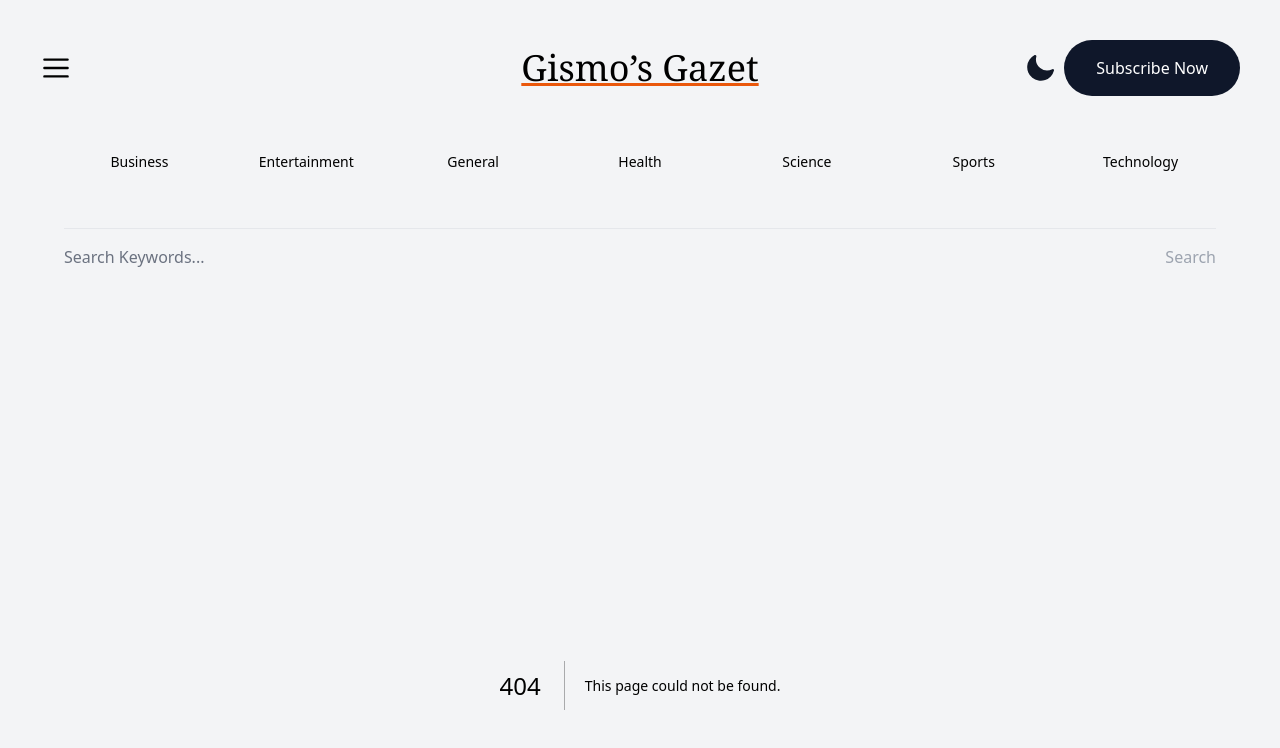
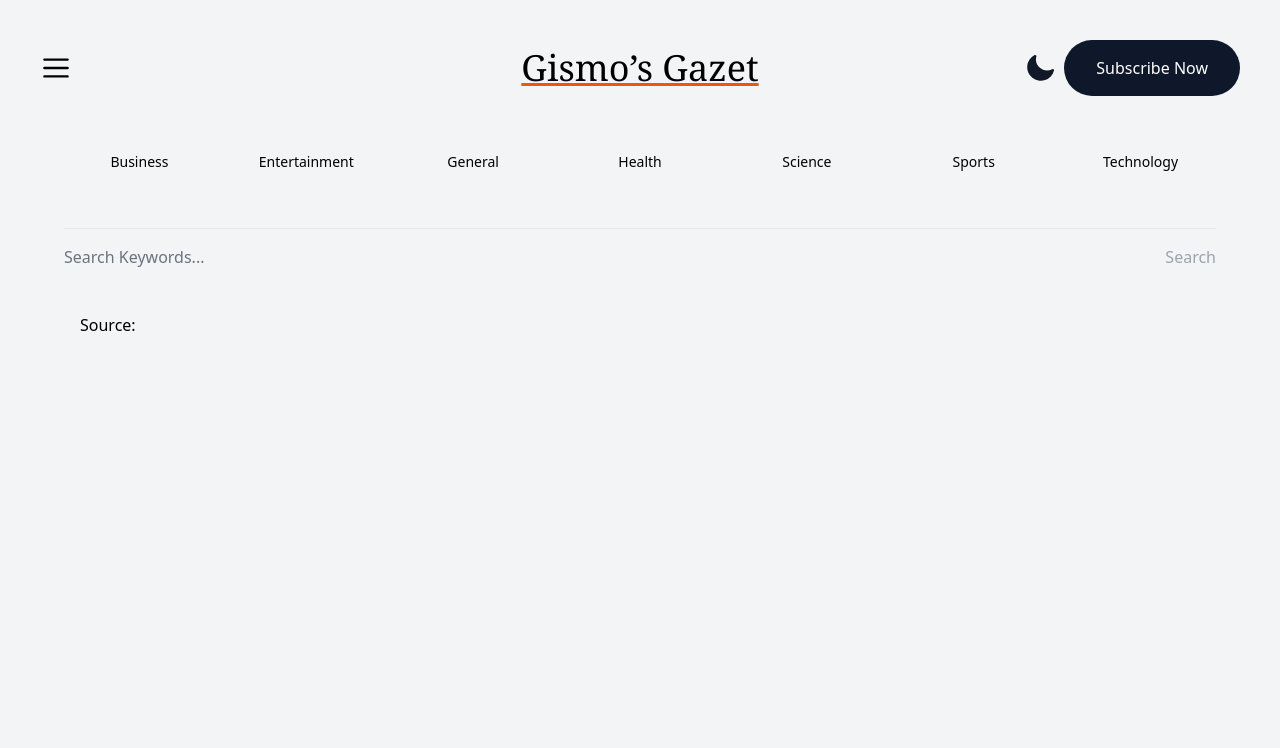
Before and after one commit to MScheltjens/Gismo-s-Gazet, a Next.js app: page /article in a window 1280 px wide. Before the commit this address had no page. Shown: the top 748 px of the page. Built offline with nearby package versions, Linux system fonts and the light colour scheme.

Commit message:
article page up

```diff
--- /dev/null
+++ b/app/article/page.tsx
@@ -0,0 +1,26 @@
+import { notFound } from 'next/navigation';
+
+type PageProps = {
+  searchParams?: Article;
+};
+
+export default function Page({ searchParams }: PageProps) {
+  if ((searchParams && Object.entries(searchParams).length === 0) || !searchParams) return notFound();
+
+  const { image, title, author, source, published_at, description }: Article = searchParams;
+
+  return (
+    <article className="flex flex-col lg:flex-row pb-24 px-0 lg:px-10">
+      {image && <img src={image} alt={title} className="h-50 max-w-md mx-auto md:max-w-lg lg:max-w-xl object-cover rounded-lg shadow-md" />}
+      <div className="px-10">
+        <h1 className="headerTitle px-0 no-underline pb-2">{title}</h1>
+        <div>
+          <h2>{author}</h2>
+          <h2>Source: {source}</h2>
+          <p className="pl-4">{published_at}</p>
+        </div>
+        <p className="p-4">{description}</p>
+      </div>
+    </article>
+  );
+}
--- a/app/globals.css
+++ b/app/globals.css
@@ -6,4 +6,7 @@
   .navLink {
     @apply hover:underline decoration-orange-400 text-center decoration-2 active:underline underline-offset-8 rounded-full p-4 cursor-pointer hover:font-bold capitalize hover:scale-110 transition-transform duration-200 ease-out;
   }
+  .headerTitle {
+    @apply text-4xl font-serif capitalize px-10 pt-5 underline decoration-orange-400 decoration-2 underline-offset-4 decoration-double;
+  }
 }
--- a/app/layout.tsx
+++ b/app/layout.tsx
@@ -14,7 +14,7 @@ export default function RootLayout({ children }: { children: React.ReactNode })
     <html>
       <body>
         <Providers>
-          <div className="bg-gray-100 dark:bg-zinc-900 transition-all">
+          <div className="bg-gray-100 dark:bg-zinc-900 transition-all min-h-screen">
             <Header />
             {children}
           </div>
--- a/components/readmorebutton/ReadMoreButton.tsx
+++ b/components/readmorebutton/ReadMoreButton.tsx
@@ -14,7 +14,6 @@ export const ReadMoreButton = ({ article }: Props) => {
       .map(([key, value]) => `${key}=${value}`)
       .join('&');
     const url = `/article?${queryString}`;
-    console.log(url);
     router.push(url);
   };
 
```
